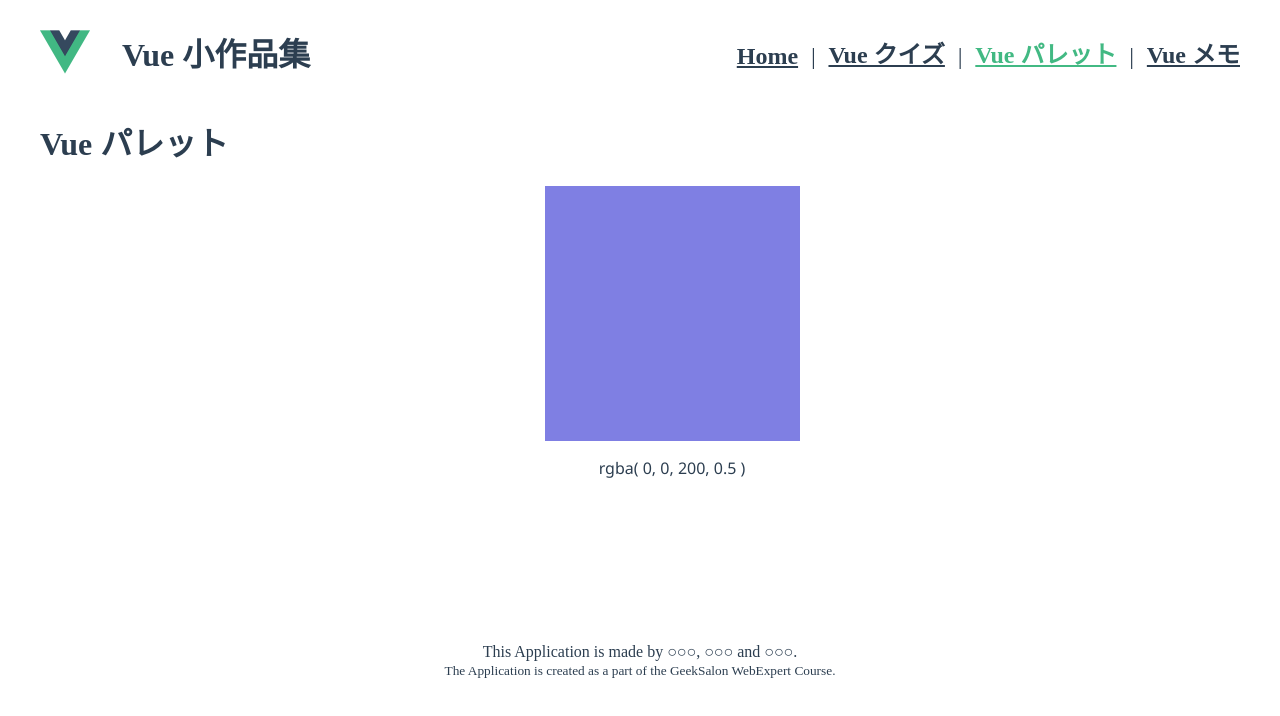
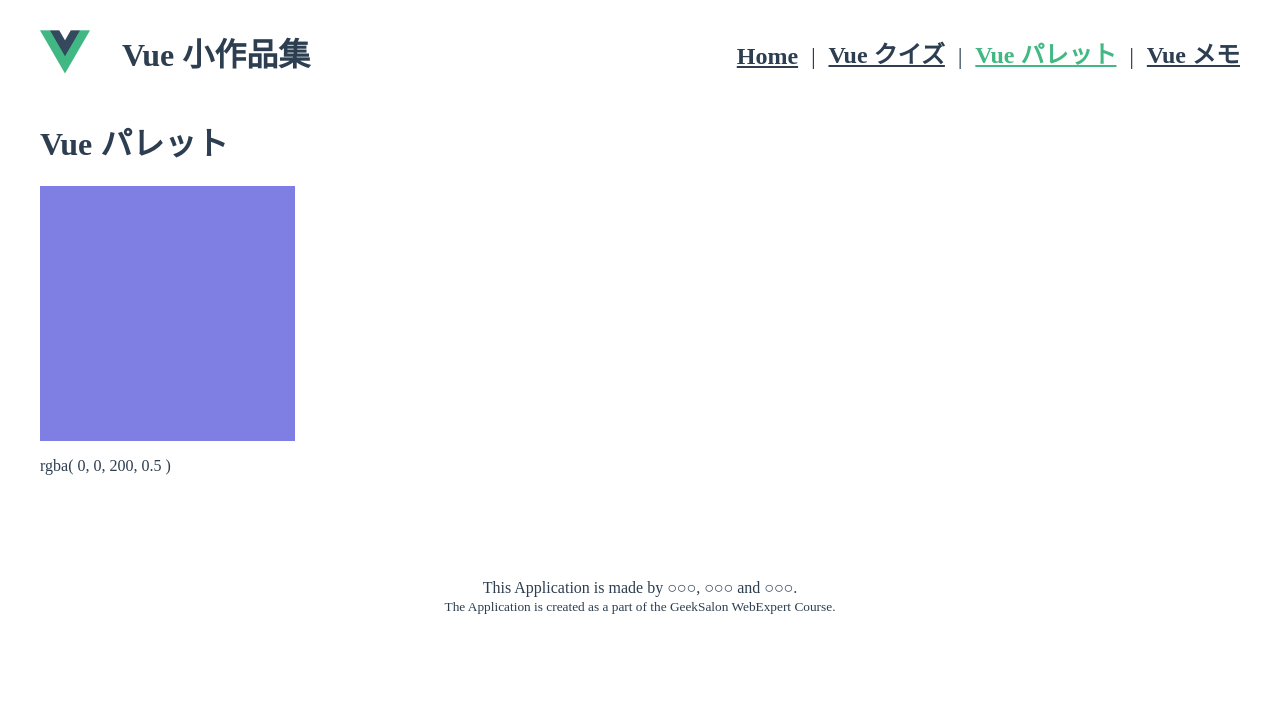
Before and after one commit to webex14-team-7/demo-team-app, a Vue app: page /palette in a window 1280 px wide. Shown: the top 716 px of the page. Built offline with nearby package versions, Linux system fonts and the light colour scheme.

Commit message:
パレットのコード変更

```diff
--- a/src/views/PaletteApp.vue
+++ b/src/views/PaletteApp.vue
@@ -1,11 +1,23 @@
 <template>
   <h1>Vue パレット</h1>
-  <div class="app">
-    <div class="palette" style="background-color: rgba(0, 0, 200, 0.5)"></div>
-    <p>rgba( {{ 0 }}, {{ 0 }}, 200, 0.5 )</p>
-    <div class="colors-container">
-      <div class="mini-palette"></div>
-    </div>
+
+  <div
+    class="palette"
+    v-on:mousemove="changeColor"
+    v-on:click="pickColor"
+    v-bind:style="paletteStyle"
+  ></div>
+  <p>rgba( {{ red }}, {{ green }}, 200, 0.5 )</p>
+  <div class="colors-container">
+    <div
+      class="mini-palette"
+      v-for="color in colors"
+      v-bind:key="color"
+      v-bind:style="{
+        backgroundColor: `rgba(${color.red}, ${color.green}, 200, 0.5)`,
+      }"
+      v-on:click="showColor(color)"
+    ></div>
   </div>
 </template>
 
@@ -31,3 +43,45 @@
   padding-top: 8px;
 }
 </style>
+
+<script>
+export default {
+  props: ["Palette"],
+  data() {
+    return {
+      red: 0,
+      green: 0,
+      colors: [
+        // { red: 0, green: 0 }
+      ],
+    }
+  },
+  methods: {
+    // マウスの位置に応じて色を変える
+    changeColor(e) {
+      this.red = e.offsetX
+      this.green = e.offsetY
+    },
+    // 色を選んでミニパレットに追加する
+    pickColor() {
+      const newColor = {
+        red: this.red,
+        green: this.green,
+      }
+      this.colors.push(newColor)
+    },
+    // パレットに指定した色を表示する
+    showColor(color) {
+      this.red = color.red
+      this.green = color.green
+    },
+  },
+  computed: {
+    paletteStyle() {
+      return {
+        backgroundColor: `rgba(${this.red}, ${this.green}, 200, 0.5)`,
+      }
+    },
+  },
+}
+</script>
```
